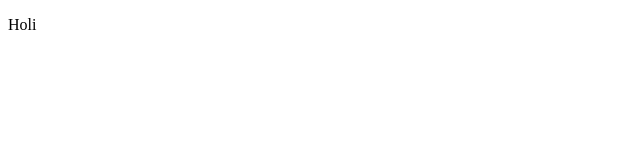
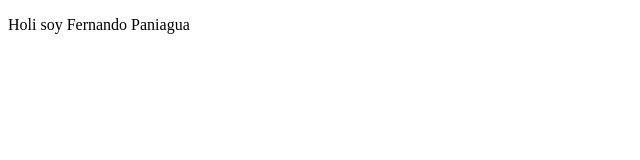
Before and after one commit to ferefrapb/proyectoDemoCursoPrework, a plain HTML site: page index.html in a window 1280 px wide. Shown: the whole page, without its empty margins (0-640 px from the left). Drawn offline with Linux system fonts and the light colour scheme.

```diff
--- a/index.html
+++ b/index.html
@@ -7,6 +7,6 @@
     <title>Hola Mundo</title>
 </head>
 <body>
-    <p>Holi</p>
+    <p>Holi soy Fernando Paniagua</p>
 </body>
 </html>
```
